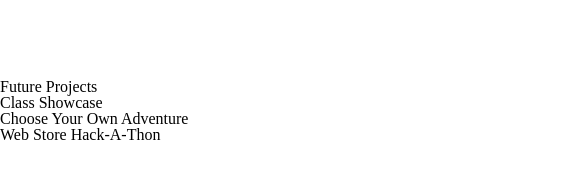
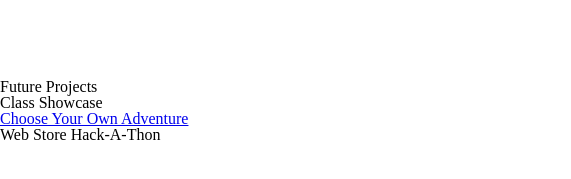
Before and after one commit to rebeccamcgrath/rebecca-mcgrath-portfolio, a plain HTML site: page projects/index.html in a window 1280 px wide. Shown: the part 99-278 px from the top of the page, 0-571 px from the left. Drawn offline with Linux system fonts and the light colour scheme.

Commit message:
added game link

```diff
--- a/projects/index.html
+++ b/projects/index.html
@@ -28,7 +28,7 @@
     <p>Future Projects</p>
   <ol>
     <li>Class Showcase</li>
-    <li>Choose Your Own Adventure</li>
+    <li><a href="/projects/choose-your-own-adventure/index.html">Choose Your Own Adventure</a></li>
     <li>Web Store Hack-A-Thon</li>
   </ol>
   </div>
```
